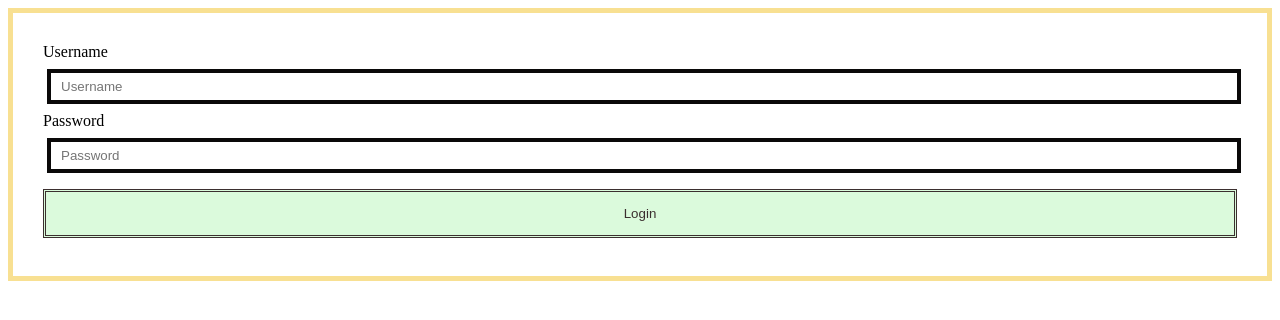
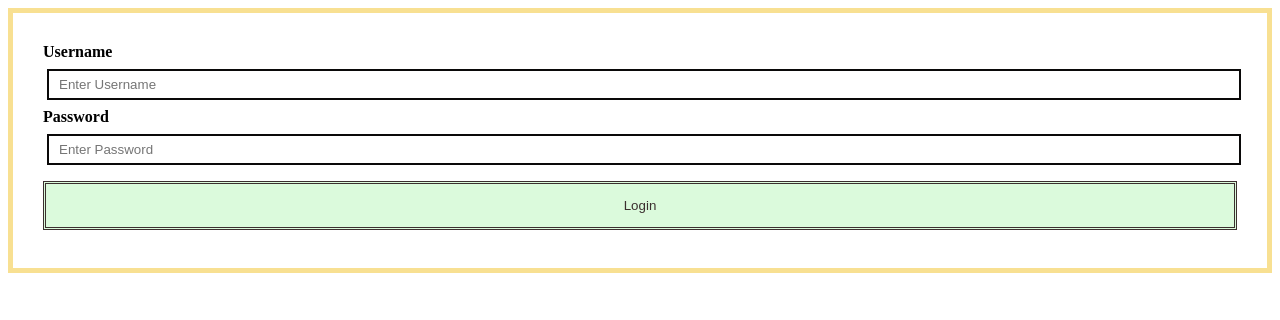
Before and after one commit to CRgarcia15/sql-injection-acativity, a website: page index.html in a window 1280 px wide. Drawn offline with Linux system fonts and the light colour scheme.

Commit message:
activity complete

```diff
--- a/index.html
+++ b/index.html
@@ -8,17 +8,15 @@
     <title>SQL-Injection</title>
 </head>
 <body>
-    <form>
+    <form action="/login" method="post">
         <div class="container">
+          <label><b>Username</b></label>
+          <input type="text" placeholder="Enter Username" name="username" required>
 
-            <label for="username">Username</label>
-            <input type="text" id="username" name="username" placeholder="Username" required><br>
-
-            <label for="password">Password</label>
-            <input type="text" id="password" name="password" placeholder="Password" required><br>
+          <label><b>Password</b></label>
+          <input type="password" placeholder="Enter Password" name="password" required>
 
           <button type="submit">Login</button>
-
         </div>
 
         <script>
--- a/style.css
+++ b/style.css
@@ -7,7 +7,7 @@ form {
 	padding: 6px 10px;
 	margin: 8px 4px;
 	display: inline-block;
-	border: 4px solid rgb(10, 9, 9);
+	border: 2px solid rgb(10, 9, 9);
 	box-sizing: border-box;
     }
 
```
Also changed, not shown: app.js (+22 -4 lines). Lines whose indentation alone changed are shown as unchanged.
